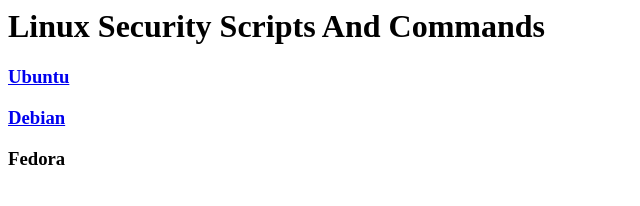
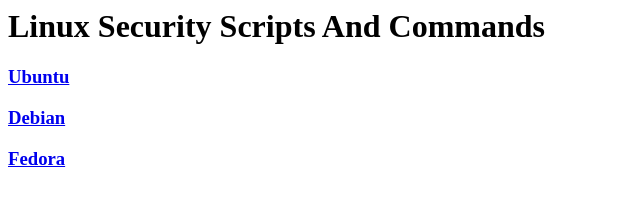
Before and after one commit to MCES10-Software/LinuxSecurityScriptsOnline, a plain HTML site: page index.html in a window 1280 px wide. Shown: the full height of the page, 0-640 px from the left. Drawn offline with Linux system fonts and the light colour scheme.

Commit message:
Update index.html

```diff
--- a/index.html
+++ b/index.html
@@ -19,7 +19,7 @@
       <a href = "debian.html"> Debian </a>
       </p>
       <p>
-       Fedora
+       <a href = "Fedora.html"> Fedora </a>
       </p>
     </h3>
   </body>
```
